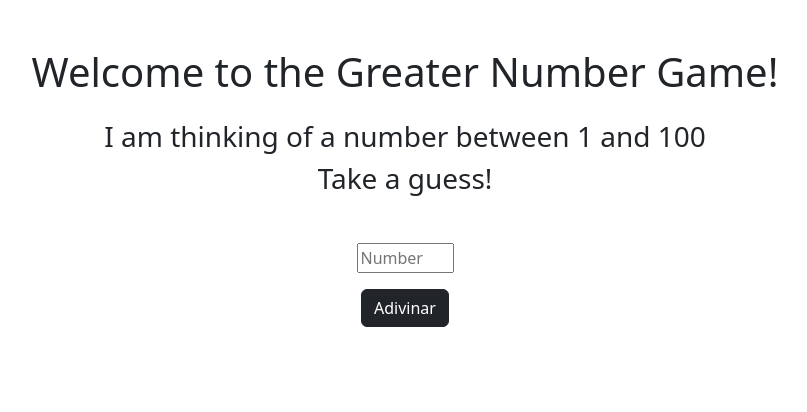
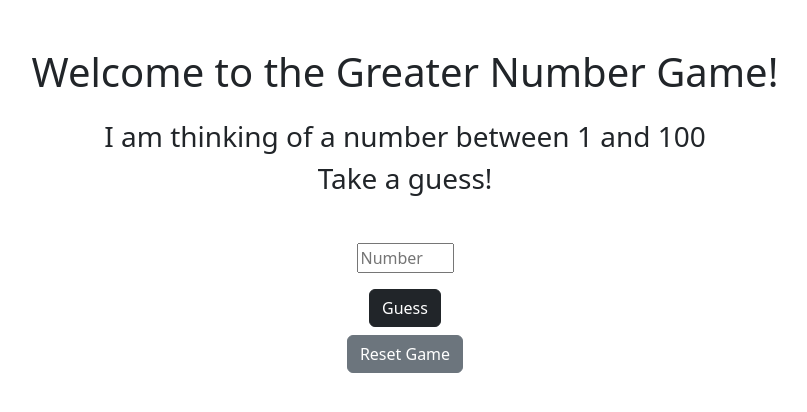
Before and after one commit to NicoDS9688/202306_flask, a Flask app: template Practice/juego_numeros_genial/templates/index.html in a window 1280 px wide. Shown: the top 412 px of the page, without its empty margins (235-1042 px from the left). Run offline with Flask 3, Linux system fonts and the light colour scheme; the template is opened without the code that fills it, so the values that code supplies are empty.

Commit message:
algunos cambios

```diff
--- a/Practice/juego_numeros_genial/server.py
+++ b/Practice/juego_numeros_genial/server.py
@@ -37,7 +37,11 @@ def check_number():
 
     return render_template("game.html", response=response, square_color=square_color)
 
-
+@app.route("/reset/", methods=["GET"])
+def reset_number():
+    """Metodo que resetea el numero"""
+    session.pop("num", None)
+    return redirect("/")
 
 if __name__=="__main__":
     app.run(debug=True)
--- a/Practice/juego_numeros_genial/templates/index.html
+++ b/Practice/juego_numeros_genial/templates/index.html
@@ -31,7 +31,10 @@
                     <input class="number-holder" type="number" name="number" placeholder="Number" min="0" max="100">
                 </div>
                 <div class="row-md-5 mt-3">
-                    <button class="btn btn-dark" type="submit" >Adivinar</button>
+                    <button class="btn btn-dark" type="submit" >Guess</button>
+                </div>
+                <div class="row-md-5 mt-2">
+                    <a class="btn btn-secondary" href="/reset/">Reset Game</a>
                 </div>
             </form>
         </div>
```
